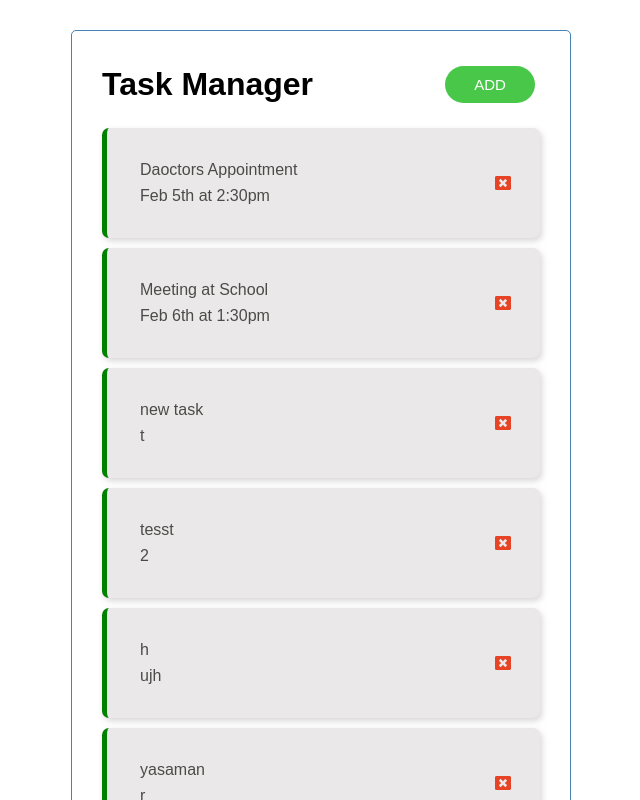
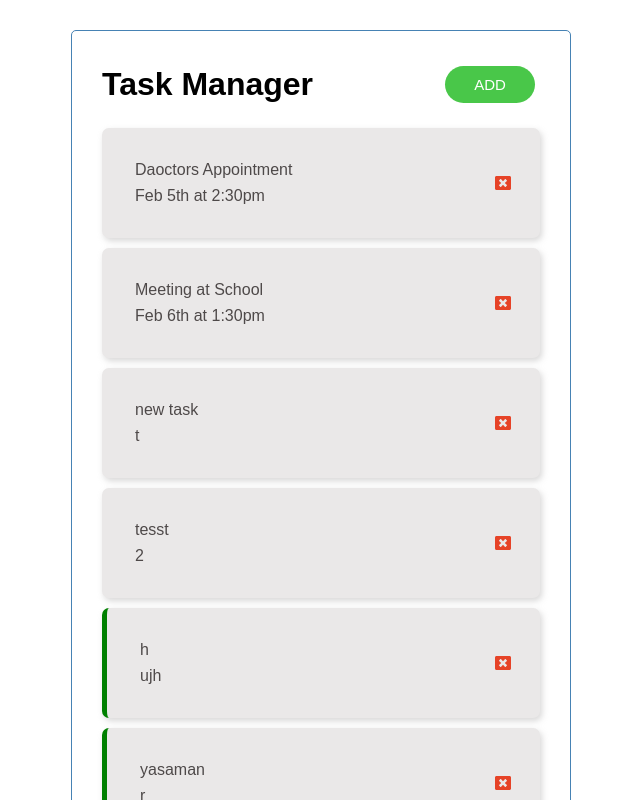
Before and after one commit to yasamanam/taskManager, a React (Create React App) app: page / in a window 1280 px wide. Shown: the top 800 px of the page, without its empty margins (319-959 px from the left). Built offline with nearby package versions, Linux system fonts and the light colour scheme; data requests are answered from the project's data file.

Commit message:
add toggle apicall PUT

```diff
--- a/db.json
+++ b/db.json
@@ -4,24 +4,24 @@
       "id": 1,
       "text": "Daoctors Appointment",
       "day": "Feb 5th at 2:30pm",
-      "reminder": true
+      "reminder": false
     },
     {
       "id": 2,
       "text": "Meeting at School",
       "day": "Feb 6th at 1:30pm",
-      "reminder": true
+      "reminder": false
     },
     {
       "text": "new task",
       "day": " t",
-      "reminder": true,
+      "reminder": false,
       "id": 3
     },
     {
       "text": "tesst",
       "day": "2",
-      "reminder": true,
+      "reminder": false,
       "id": 4
     },
     {
--- a/src/App.js
+++ b/src/App.js
@@ -28,13 +28,26 @@ const App = () => {
    */
   const fetchTasks = async () => {
     try {
-      const response = await fetch("http://localhost:5000/tasks");
+      const response = await fetch(`http://localhost:5000/tasks`);
       const data = await response.json();
       return data;
     } catch (err) {
       toast.error("request failed!");
     } finally {
       console.log("it is done!!");
+    }
+  };
+
+  /*
+   * Fetch a single Task by Id
+   */
+  const fetchTask = async (id) => {
+    try {
+      const response = await fetch(`http://localhost:5000/tasks/${id}`);
+      const data = await response.json();
+      return data;
+    } catch (err) {
+      toast.error("request failed!");
     }
   };
 
@@ -52,11 +65,38 @@ const App = () => {
   /*
    * Toggle reminder
    */
-  const reminderToggle = (id) => {
-    let tempTask = tasks.map((task) =>
-      task.id === id ? { ...task, reminder: !task.reminder } : task
-    );
-    setTasks(tempTask);
+  const reminderToggle = async (id) => {
+    /*
+     * Step1. Find the task you want to toggle
+     */
+    const taskToToggle = await fetchTask(id);
+
+    /*
+     * Step2. Toggle reminder property of the founded object
+     */
+    const updatedTask = { ...taskToToggle, reminder: !taskToToggle.reminder };
+
+    /*
+     * Step3. Save the changes of the task object
+     */
+    try {
+      const res = await fetch(`http://localhost:5000/tasks/${id}`, {
+        method: "PUT",
+        headers: {
+          "Content-type": "application/json",
+        },
+        body: JSON.stringify(updatedTask),
+      });
+
+      const data = await res.json();
+      setTasks(
+        tasks.map((task) =>
+          task.id === id ? { ...task, reminder: data.reminder } : task
+        )
+      );
+    } catch (error) {
+      toast.error("error happened!");
+    }
   };
 
   /*
@@ -74,7 +114,6 @@ const App = () => {
 
       const data = await res.json();
 
-      console.log(data);
       setTasks([...tasks, data]);
       toast.success(`${data.text} added successfully`);
     } catch (e) {
```
